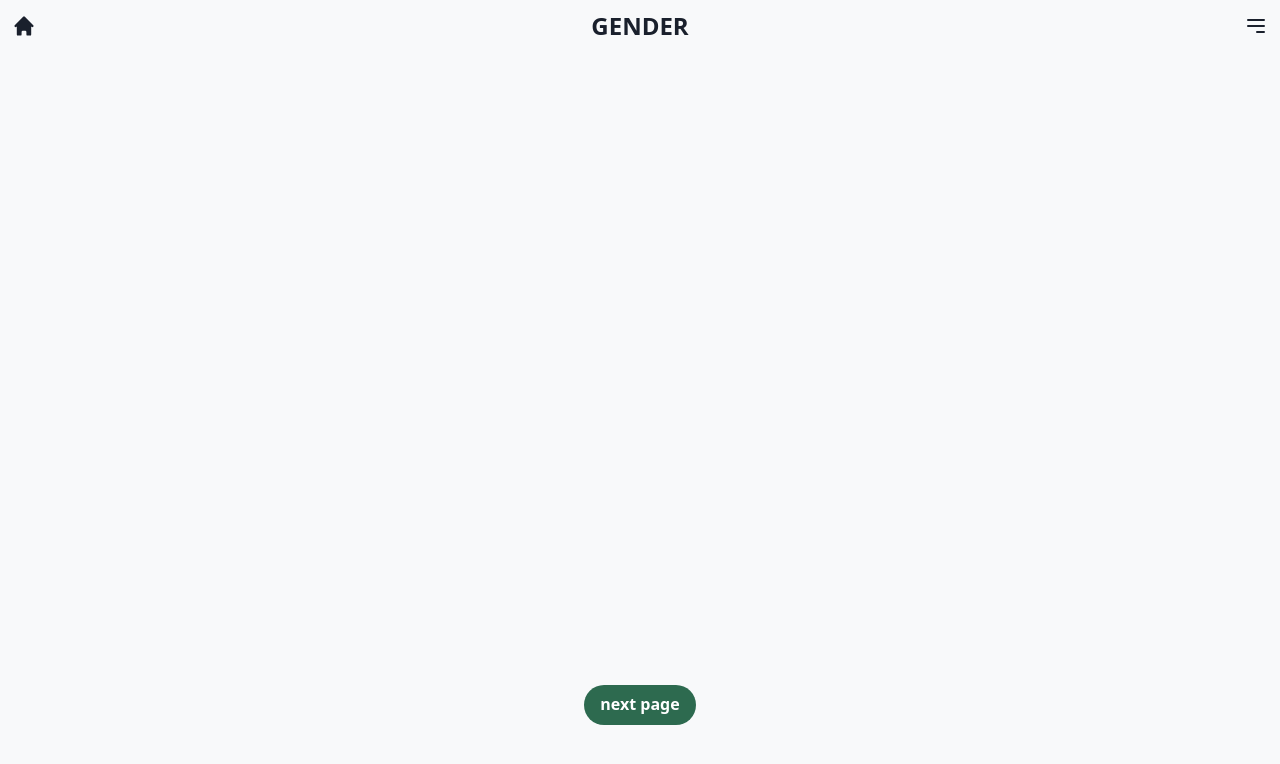
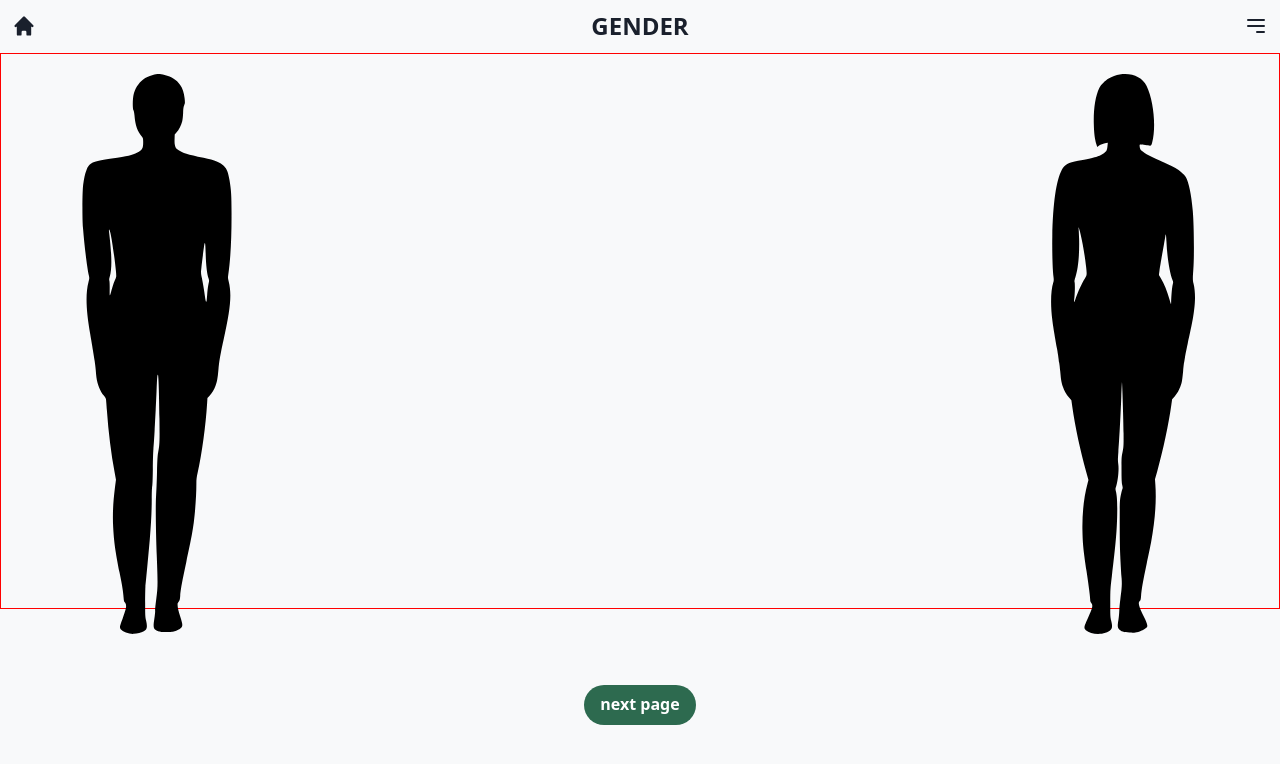
Before and after one commit to deaduchiha/asr-dade, a Next.js app: page / in a window 1280 px wide. Both pictures are taken after a click on the element 646 px from the left and 700 px from the top of the page. Shown: the top 764 px of the page. Built offline with nearby package versions, Linux system fonts and the light colour scheme.

Commit message:
feat: create C for w&m body and render on gender P

```diff
--- a/src/components/elements/gender-page/NextButton.tsx
+++ b/src/components/elements/gender-page/NextButton.tsx
@@ -1,11 +1,20 @@
 import { usePageStore } from "@/app/providers";
-import { Button } from "@chakra-ui/react";
+import ManBody from "@/svg/ManBody";
+import WomanBody from "@/svg/WomanBody";
+import { Button, Container, Flex } from "@chakra-ui/react";
 import { motion } from "framer-motion";
 
 const NextButton = () => {
   const { nextPage } = usePageStore((state) => state);
 
   return (
+    <>
+      <Container maxW={"container.xl"} border={"1px solid red"} h={"75%"}>
+        <Flex justifyContent={"space-between"}>
+          <ManBody data={{}} />
+          <WomanBody data={{}} />
+        </Flex>
+      </Container>
       <Button
         as={motion.button}
         initial={{
@@ -19,6 +28,7 @@ const NextButton = () => {
       >
         next page
       </Button>
+    </>
   );
 };
 
--- /dev/null
+++ b/src/svg/ManBody.tsx
@@ -0,0 +1,62 @@
+import { THumanBody } from "@/types/human-body";
+
+const ManBody = ({
+  data: { color = "#000", height = 600, width = 280 },
+}: {
+  data: Partial<THumanBody>;
+}) => {
+  return (
+    <svg
+      version="1.0"
+      xmlns="http://www.w3.org/2000/svg"
+      width={width}
+      height={height}
+      viewBox="0 0 640.000000 1280.000000"
+      preserveAspectRatio="xMidYMid meet"
+    >
+      <g
+        transform="translate(0.000000,1280.000000) scale(0.100000,-0.100000)"
+        fill={color}
+        stroke="none"
+      >
+        <path
+          d="M3105 12776 c-102 -28 -157 -54 -221 -102 -110 -84 -190 -212 -221
+   -356 -22 -105 -23 -303 -1 -346 9 -18 20 -69 23 -115 18 -230 64 -361 176
+   -499 18 -22 22 -40 23 -105 2 -148 -21 -191 -133 -247 -124 -63 -214 -84 -586
+   -136 -444 -62 -513 -95 -580 -275 -33 -86 -52 -172 -72 -323 -21 -160 -24
+   -746 -5 -987 35 -438 95 -917 136 -1098 12 -52 11 -64 -11 -149 -69 -266 -56
+   -639 42 -1193 19 -110 46 -272 60 -360 14 -88 32 -198 40 -245 8 -47 19 -141
+   25 -210 6 -69 13 -143 16 -165 20 -153 86 -316 168 -415 25 -30 48 -68 50 -85
+   3 -16 12 -131 21 -255 35 -494 96 -985 177 -1420 l30 -165 -21 -160 c-45 -351
+   -59 -645 -42 -935 20 -336 48 -533 146 -1030 63 -313 83 -437 91 -565 5 -68
+   11 -95 26 -111 51 -57 43 -128 -43 -356 -73 -196 -78 -224 -49 -261 44 -56
+   211 -114 298 -104 79 9 178 34 220 56 87 44 98 90 61 254 -18 83 -20 124 -20
+   407 1 173 4 335 6 360 11 97 86 905 100 1080 31 383 45 663 45 920 0 158 5
+   283 12 310 6 27 11 178 13 380 1 184 7 389 13 455 6 66 18 253 27 415 8 162
+   20 376 25 475 5 99 14 299 20 445 13 312 18 376 31 363 15 -15 28 -412 35
+   -1003 7 -534 4 -594 -31 -775 -12 -57 -19 -183 -25 -445 -4 -201 -14 -435 -20
+   -520 -15 -189 -8 -838 16 -1430 24 -611 23 -675 -13 -950 -17 -129 -29 -249
+   -26 -267 3 -18 -5 -99 -17 -180 -32 -213 -25 -240 73 -285 47 -21 66 -23 197
+   -23 126 0 154 3 213 23 37 13 87 38 110 56 62 47 61 82 -4 282 -34 106 -53
+   182 -56 229 -5 66 -4 73 22 104 25 29 29 44 36 134 13 161 44 332 139 772 106
+   492 135 644 170 900 33 248 60 640 60 890 0 100 6 147 30 254 97 428 184 1072
+   216 1590 l7 113 44 50 c68 77 110 146 141 233 36 98 48 165 66 367 8 86 19
+   182 25 215 37 209 58 316 88 448 165 728 195 1059 122 1354 -19 74 -20 93 -10
+   155 47 308 75 786 75 1316 1 473 -6 599 -45 835 -32 187 -62 265 -129 332 -83
+   83 -200 131 -466 187 -373 80 -474 112 -577 180 -51 34 -59 44 -73 93 -12 40
+   -15 84 -12 158 l3 102 44 49 c50 56 103 160 126 249 9 33 19 120 22 195 4 107
+   9 144 25 178 19 40 20 50 9 155 -15 138 -45 227 -105 312 -79 109 -187 178
+   -352 220 -113 30 -163 30 -269 1z m-971 -3606 c35 -146 103 -611 127 -875 10
+   -116 10 -135 -4 -162 -28 -54 -67 -165 -97 -277 -43 -160 -44 -159 -41 49 1
+   77 -2 154 -8 172 -7 24 -5 46 10 94 33 106 44 296 30 520 -11 174 -18 251 -47
+   504 -9 78 8 64 30 -25z m2179 -490 c7 -249 30 -450 64 -549 18 -51 18 -56 1
+   -123 -9 -38 -22 -138 -29 -221 -6 -84 -13 -163 -15 -176 -9 -46 -24 -6 -38
+   104 -21 155 -43 286 -70 422 -24 115 -24 121 -10 248 20 182 64 516 71 539 13
+   46 21 -21 26 -244z"
+        />
+      </g>
+    </svg>
+  );
+};
+
+export default ManBody;
--- /dev/null
+++ b/src/svg/WomanBody.tsx
@@ -0,0 +1,64 @@
+import { THumanBody } from "@/types/human-body";
+
+const WomanBody = ({
+  data: { color = "#000", height = 600, width = 280 },
+}: {
+  data: Partial<THumanBody>;
+}) => {
+  return (
+    <svg
+      version="1.0"
+      xmlns="http://www.w3.org/2000/svg"
+      width={width}
+      height={height}
+      viewBox="0 0 640.000000 1280.000000"
+      preserveAspectRatio="xMidYMid meet"
+    >
+      <metadata>
+        Created by potrace 1.15, written by Peter Selinger 2001-2017
+      </metadata>
+      <g
+        transform="translate(0.000000,1280.000000) scale(0.100000,-0.100000)"
+        fill={color}
+        stroke="none"
+      >
+        <path
+          d="M3123 12789 c-73 -12 -183 -52 -251 -90 -78 -45 -183 -151 -214 -219
+   -92 -196 -135 -485 -125 -835 6 -205 22 -329 58 -448 l20 -68 29 25 c33 27
+   115 60 174 69 l39 6 -7 -68 c-9 -102 -21 -126 -83 -171 -101 -72 -176 -94
+   -590 -174 -225 -44 -311 -91 -371 -203 -129 -243 -204 -768 -218 -1528 -6
+   -332 6 -748 27 -918 9 -72 8 -95 -5 -135 -58 -181 -66 -511 -21 -862 14 -110
+   27 -189 109 -663 20 -114 36 -223 36 -241 0 -19 4 -46 10 -60 5 -14 16 -105
+   25 -203 19 -209 27 -252 61 -354 30 -91 77 -173 145 -251 l49 -56 20 -144 c65
+   -455 185 -1019 321 -1500 l49 -176 -19 -74 c-85 -314 -127 -699 -118 -1088 7
+   -296 22 -445 93 -919 58 -393 84 -591 84 -660 0 -31 7 -51 25 -73 44 -52 31
+   -110 -81 -354 -88 -194 -93 -223 -43 -269 126 -115 464 -109 569 12 37 42 39
+   85 9 210 -20 81 -21 113 -20 408 1 302 3 338 36 605 84 678 115 1030 122 1392
+   6 288 -3 451 -31 559 -8 30 -9 55 -3 70 50 132 80 416 58 552 -10 60 -9 111 3
+   268 21 257 52 843 67 1261 7 186 14 337 15 335 7 -8 36 -908 37 -1167 2 -300
+   0 -320 -23 -430 -23 -108 -25 -133 -24 -400 0 -222 4 -300 16 -355 14 -61 14
+   -74 2 -97 -8 -15 -24 -83 -37 -150 -21 -117 -22 -148 -22 -643 1 -495 7 -676
+   44 -1250 9 -140 3 -235 -30 -470 -11 -82 -22 -202 -24 -265 -2 -63 -11 -155
+   -19 -205 -24 -140 -22 -178 14 -219 43 -49 104 -67 241 -73 95 -4 130 -2 197
+   15 90 23 186 78 204 116 14 32 -6 94 -77 236 -72 143 -103 223 -111 281 -6 42
+   -3 50 18 72 21 21 26 37 31 116 11 147 43 332 128 736 44 209 89 427 100 485
+   91 493 126 957 99 1320 l-9 125 49 175 c139 497 260 1066 326 1535 l17 120 53
+   58 c82 92 150 234 173 365 6 31 18 134 26 227 9 94 18 176 20 183 3 7 12 61
+   21 120 8 59 36 197 60 307 114 507 145 687 165 933 12 158 2 322 -28 447 -20
+   85 -21 115 -5 330 22 296 15 1014 -13 1335 -34 383 -90 656 -160 776 -36 61
+   -141 153 -237 207 -46 26 -146 75 -223 108 -357 156 -470 215 -548 284 -30 26
+   -47 70 -47 117 0 33 0 33 130 13 146 -22 135 -27 158 63 92 346 31 959 -128
+   1288 -99 205 -343 309 -617 263z m-894 -3644 c51 -217 94 -468 126 -740 22
+   -195 22 -204 -26 -277 -67 -103 -155 -294 -204 -438 -47 -141 -52 -139 -35 15
+   12 113 14 313 3 343 -6 16 -1 47 19 107 63 188 94 513 85 880 -3 121 -9 229
+   -13 240 -5 14 -4 17 3 10 6 -5 25 -68 42 -140z m1964 -172 c13 -335 72 -714
+   138 -879 19 -48 19 -53 4 -110 -14 -52 -33 -272 -35 -409 -1 -48 -3 -46 -35
+   65 -58 201 -122 357 -200 490 l-44 75 14 110 c8 61 42 260 75 444 33 184 60
+   342 60 352 0 11 4 19 8 19 5 0 12 -71 15 -157z"
+        />
+      </g>
+    </svg>
+  );
+};
+
+export default WomanBody;
--- /dev/null
+++ b/src/types/human-body.ts
@@ -0,0 +1,5 @@
+export type THumanBody = {
+  width: number;
+  height: number;
+  color: string;
+};
```
Also changed, not shown: 1 other file (tests, documents, lock files or other folders). Lines whose indentation alone changed are shown as unchanged.
